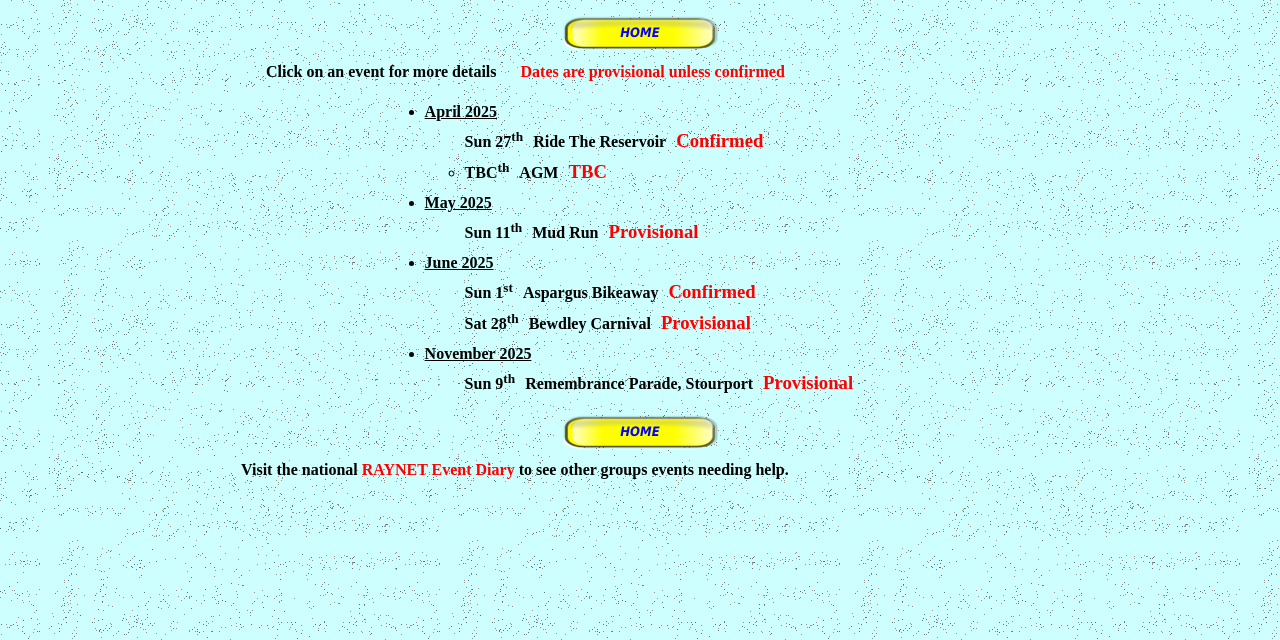
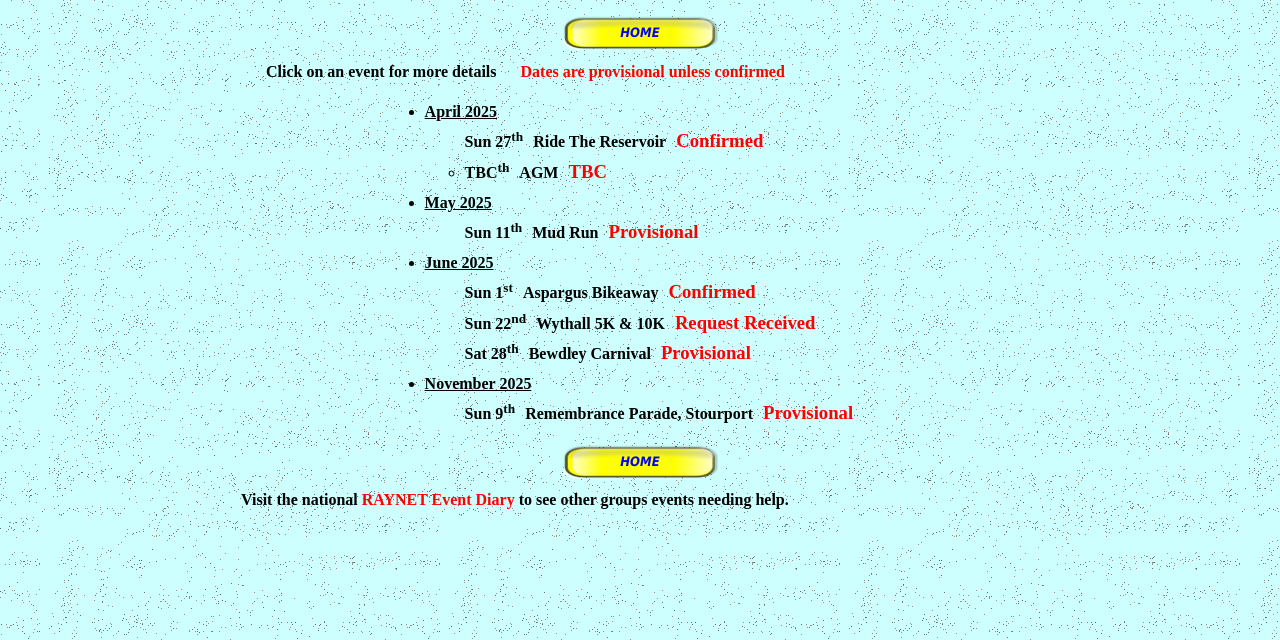
Before and after one commit to ellisbirt/msvraynet, a website: page page2.html in a window 1280 px wide. Shown: the part 84-724 px from the top of the page. Drawn offline with Linux system fonts and the light colour scheme.

Commit message:
chore: remove obsolete Azure workflows and update event listings in page2.html

```diff
--- a/page2.html
+++ b/page2.html
@@ -430,6 +430,9 @@
                         <li><a href="AsparagusBikeaway2025.html"><span class="date">Sun 1<sup>st</sup></span>Aspargus Bikeaway<span class="event-status">Confirmed</span></a></li>
                     </ul>
                     <ul style="list-style-type:none">
+                        <li><a href="#"><span class="date">Sun 22<sup>nd</sup></span>Wythall 5K & 10K<span class="event-status">Request Received</span></a></li>
+                    </ul>
+                    <ul style="list-style-type:none">
                         <li><a href="BewdletCarnival2025.html"><span class="date">Sat 28<sup>th</sup></span>Bewdley Carnival<span class="event-status">Provisional</span></a></li>
                     </ul>
                 </li>
```
Also changed, not shown: .github/workflows/azure-static-web-apps-kind-field-0f054c703.yml (deleted), .github/workflows/main_raynet.yml (deleted).
